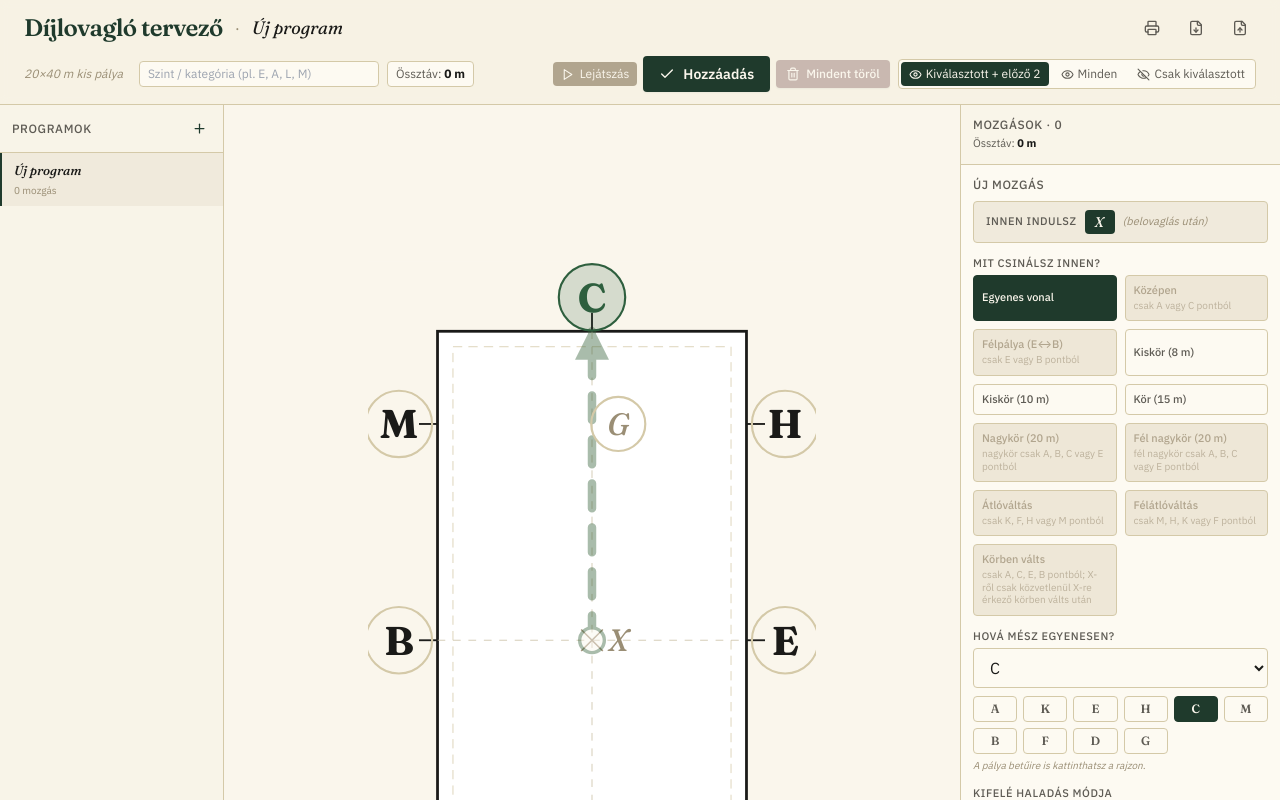
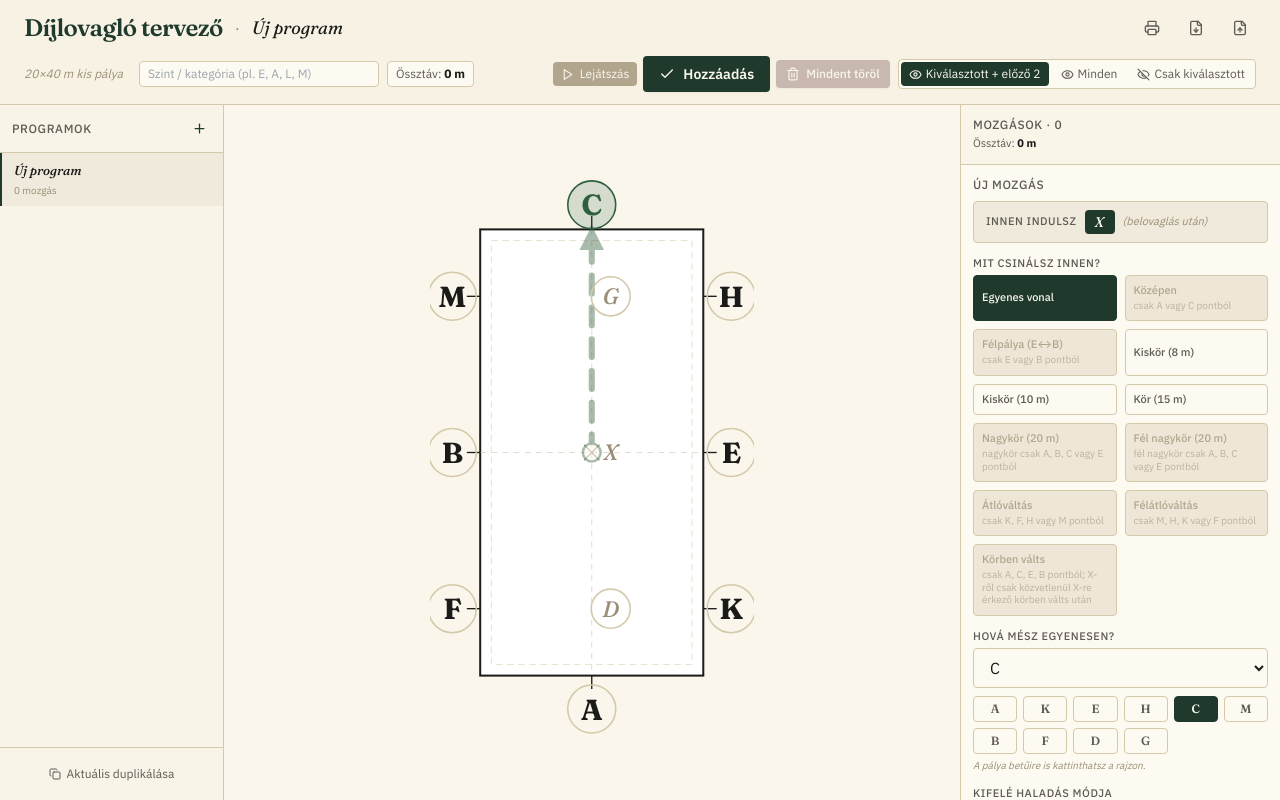
Before and after one commit to zesedar/dijlovas, a React (Vite) app: page / in a window 1280 px wide. Shown: the top 800 px of the page. Built offline with nearby package versions, Linux system fonts and the light colour scheme.

Commit message:
fix: bal sáv egyre nyujtotta a középső megjelenítő rész, javítva

```diff
--- a/src/App.jsx
+++ b/src/App.jsx
@@ -881,7 +881,7 @@ function Arena({
   const visibleSet = visibleIndices ? new Set(visibleIndices) : null;
   const shouldShowMovement = (idx) => visibleSet ? visibleSet.has(idx) : (showAll || idx === highlightedIdx);
   return (
-    <svg viewBox={`${-padX} ${-padY} ${20 + padX * 2} ${ARENA_LEN + padY * 2}`} className="w-full h-full" style={{ maxHeight: '100%' }}>
+    <svg viewBox={`${-padX} ${-padY} ${20 + padX * 2} ${ARENA_LEN + padY * 2}`} className="block w-full h-full" style={{ maxHeight: '100%' }}>
       <defs>
         <marker id={markerId} viewBox="0 0 4 4" refX="3.35" refY="2"
                 markerWidth="4" markerHeight="4" orient="auto" markerUnits="strokeWidth">
@@ -1493,6 +1493,15 @@ export default function App() {
 
   const current = useMemo(() => programs.find(p => p.id === currentId), [programs, currentId]);
 
+  // Programváltáskor ne maradjon nyitva az előző program szerkesztője/preview-ja.
+  // Ez megakadályozza, hogy a jobb oldali panel magassága átméretezze a középső pályát.
+  useEffect(() => {
+    setEditing(null);
+    setPreviewMovement(null);
+    setHighlightedIdx(null);
+    setLetterPickRequest(null);
+  }, [currentId]);
+
   useEffect(() => {
     if (!loaded || !current) return;
     const count = current.movements?.length || 0;
@@ -1749,7 +1758,7 @@ export default function App() {
   }
 
   return (
-    <div className="w-full min-h-screen bg-cream font-body text-charcoal flex flex-col">
+    <div className="w-full min-h-screen md:h-screen md:overflow-hidden bg-cream font-body text-charcoal flex flex-col">
       <style>{`
         @media screen { .print-only { display: none !important; } }
         @media print {
@@ -1878,7 +1887,7 @@ export default function App() {
         </div>
       </header>
 
-      <main className="flex-1 flex flex-col md:flex-row min-h-0">
+      <main className="flex-1 flex flex-col md:flex-row min-h-0 md:overflow-hidden">
         <aside className="no-print hidden md:flex flex-col w-56 border-r border-[#d4c9a8] bg-[#f5f0e0]/40">
           <div className="p-3 flex items-center justify-between border-b border-[#d4c9a8]">
             <div className="text-xs uppercase tracking-wider text-[#5e5b54] font-medium">Programok</div>
@@ -1912,8 +1921,8 @@ export default function App() {
           </div>
         </aside>
 
-        <section className="flex-1 flex items-center justify-center p-4 md:p-6 min-h-[400px] print-arena">
-          <div className="w-full h-full max-w-md flex items-center justify-center" style={{ aspectRatio: '20/40' }}>
+        <section className="flex-1 flex items-center justify-center p-4 md:p-6 min-h-[400px] md:min-h-0 md:h-full md:overflow-hidden print-arena">
+          <div className="w-full max-w-md md:w-auto md:h-full md:max-h-full flex items-center justify-center" style={{ aspectRatio: '20 / 40' }}>
             <Arena
               movements={current.movements || []}
               highlightedIdx={playbackHighlightIdx ?? selectedDisplayIdx}
```
